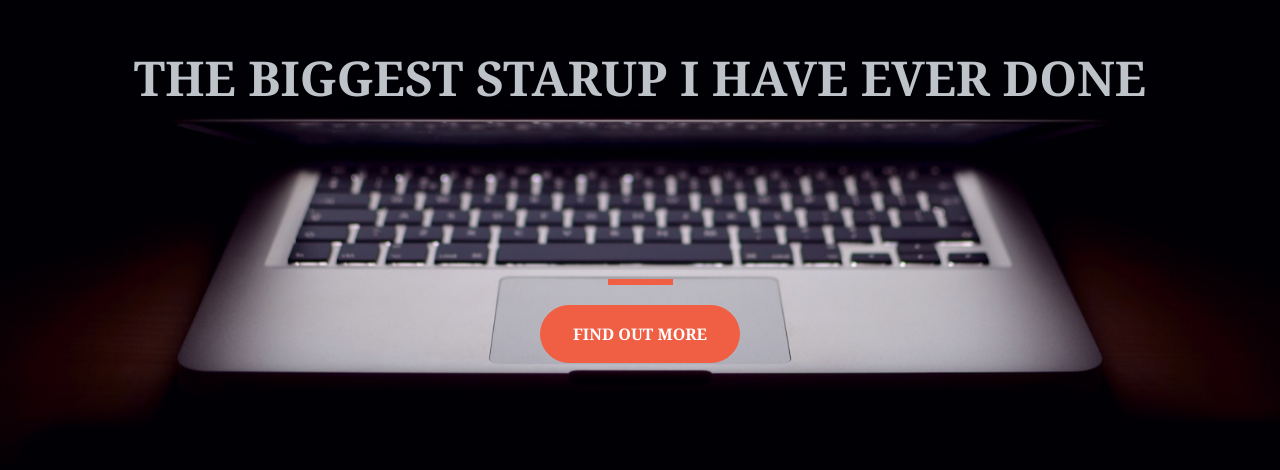
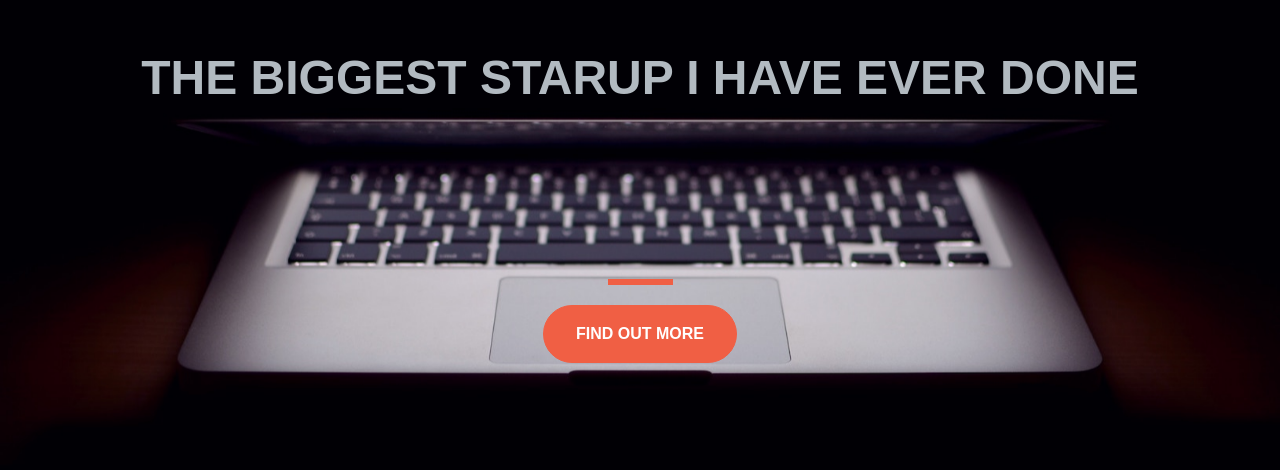
Before and after one commit to Hanna-snow/Hanna-snow.github.io, a plain HTML site: page index.html in a window 1280 px wide. Shown: the part 194-664 px from the top of the page. Drawn offline with nearby package versions, Linux system fonts and the light colour scheme.

Commit message:
uploading my web

```diff
--- a/index.html
+++ b/index.html
@@ -4,7 +4,7 @@
    <meta name="viewport" content="width=device-width, initial-scale=1, shrink-to-fit=no">
     <link href="https://cdn.jsdelivr.net/npm/bootstrap@5.3.0-alpha3/dist/css/bootstrap.min.css" rel="stylesheet"
      integrity="sha384-KK94CHFLLe+nY2dmCWGMq91rCGa5gtU4mk92HdvYe+M/SXH301p5ILy+dN9+nJOZ" crossorigin="anonymous">
-     <link rel="stylesheet" type="text/css" href="hello.css">
+     <link rel="stylesheet" type="text/css" href="style.css">
 
 
  </head>
```
